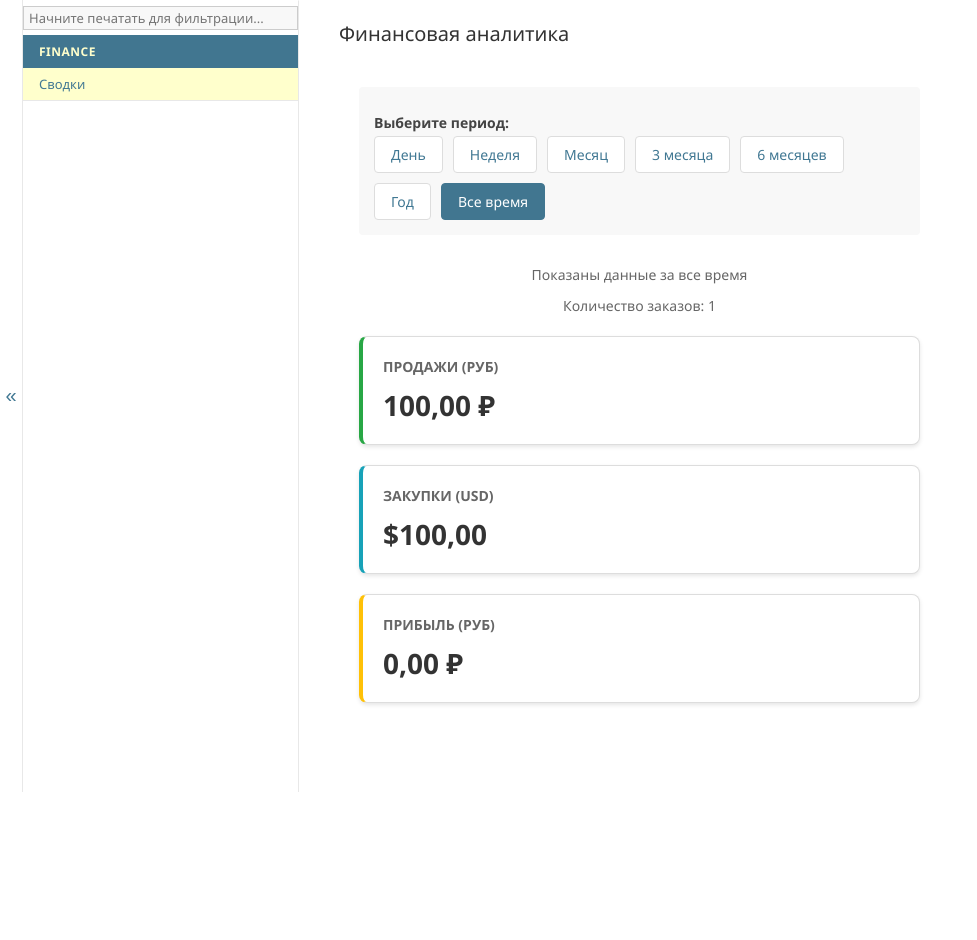
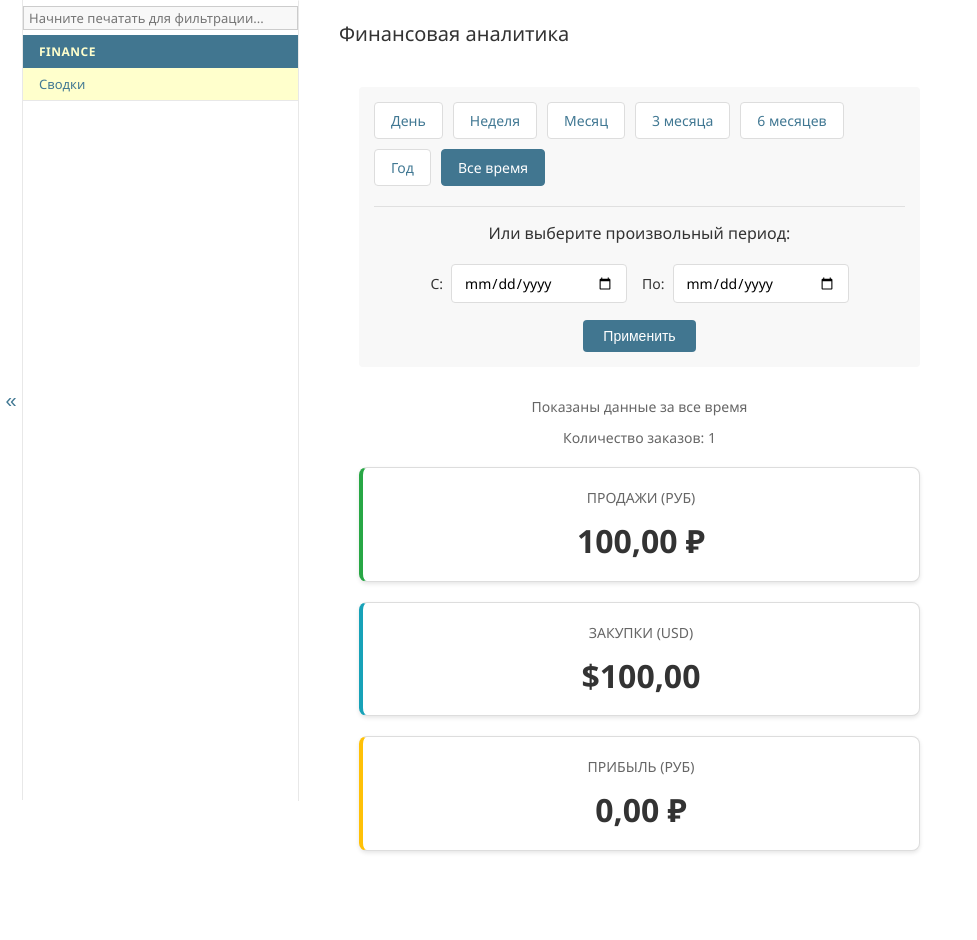
Before and after one commit to alsekaram/perfumancer, a Django app: page /analytics/ in a window 1280 px wide. Shown: the part 92-1032 px from the top of the page, without its empty margins (0-977 px from the left). Before the commit the page ends 884 px from the top, so only its background shows below. Run offline with Django 5.2, Linux system fonts and the light colour scheme; a user stored in the database is signed in; tables that the repository leaves empty hold one stand-in row (values such as "Sample post"); lists and menus that the app fills with data are empty; parts of the project's set-up code (start-up, migrations or seed data) failed here and were passed over.

Commit message:
Add custom date range filtering to financial analytics
Enhanced the financial analytics view and template with support for custom date range filtering. Included date range input fields, improved date handling logic, and updated styles for a polished user experience.

```diff
--- a/perfumancer/perfume/templates/admin/perfume/financial_analytics.html
+++ b/perfumancer/perfume/templates/admin/perfume/financial_analytics.html
@@ -24,6 +24,7 @@
         display: flex;
         gap: 10px;
         flex-wrap: wrap;
+        margin-bottom: 20px;
     }
 
     .period-btn {
@@ -59,19 +60,22 @@
         border-radius: 8px;
         padding: 20px;
         box-shadow: 0 2px 4px rgba(0,0,0,0.1);
+        text-align: center;
     }
 
     .metric-card h3 {
-        margin: 0 0 10px 0;
+        margin: 0 0 15px 0;
         color: #666;
         font-size: 14px;
         text-transform: uppercase;
+        font-weight: normal;
     }
 
     .metric-value {
-        font-size: 28px;
+        font-size: 32px;
         font-weight: bold;
         color: #333;
+        line-height: 1.2;
     }
 
     .metric-card.sales { border-left: 4px solid #28a745; }
@@ -85,12 +89,66 @@
         margin-bottom: 20px;
     }
 
-    .debug-info {
-        background: #f0f0f0;
-        padding: 10px;
-        margin: 20px 0;
+    .custom-date-range {
+        border-top: 1px solid #e0e0e0;
+        padding-top: 15px;
+        margin-top: 20px;
+    }
+
+    .date-range-form {
+        display: flex;
+        gap: 15px;
+        align-items: center;
+        flex-wrap: wrap;
+        justify-content: center;
+    }
+
+    .date-input-group {
+        display: flex;
+        align-items: center;
+        gap: 8px;
+    }
+
+    .date-input {
+        padding: 8px 12px;
+        border: 1px solid #ddd;
         border-radius: 4px;
-        font-size: 12px;
+        font-size: 14px;
+        width: 150px;
+    }
+
+    .date-input:focus {
+        outline: none;
+        border-color: #417690;
+        box-shadow: 0 0 0 2px rgba(65, 118, 144, 0.1);
+    }
+
+    .apply-btn {
+        padding: 8px 20px;
+        background: #417690;
+        color: white;
+        border: none;
+        border-radius: 4px;
+        cursor: pointer;
+        font-size: 14px;
+        transition: background 0.3s;
+    }
+
+    .apply-btn:hover {
+        background: #205067;
+    }
+
+    .date-label {
+        font-weight: 500;
+        color: #333;
+    }
+
+    .custom-date-title {
+        text-align: center;
+        margin: 0 0 15px 0;
+        color: #333;
+        font-size: 16px;
+        font-weight: normal;
     }
 </style>
 {% endblock %}
@@ -105,11 +163,9 @@
 {% endblock %}
 
 {% block content %}
-
 <div class="analytics-container">
     <!-- Фильтр по периодам -->
     <div class="period-filter">
-        <h3>Выберите период:</h3>
         <div class="period-buttons">
             <a href="?period=day" class="period-btn {% if period == 'day' %}active{% endif %}">
                 День
@@ -133,6 +189,41 @@
                 Все время
             </a>
         </div>
+
+        <div class="custom-date-range">
+            <h4 class="custom-date-title">Или выберите произвольный период:</h4>
+            <form method="get" action="" class="date-range-form">
+                <div class="date-input-group">
+                    <label for="date_from" class="date-label">С:</label>
+                    <input type="date"
+                           id="date_from"
+                           name="date__gte"
+                           value="{{ date_from }}"
+                           class="date-input"
+                           placeholder="дд.мм.гггг">
+                </div>
+
+                <div class="date-input-group">
+                    <label for="date_to" class="date-label">По:</label>
+                    <input type="date"
+                           id="date_to"
+                           name="date__lte"
+                           value="{{ date_to }}"
+                           class="date-input"
+                           placeholder="дд.мм.гггг">
+                </div>
+
+                <button type="submit" class="apply-btn">
+                    Применить
+                </button>
+
+                {% if period == 'custom' %}
+                <a href="?" style="color: #dc3545; text-decoration: none; font-size: 14px;">
+                    ✕ Сбросить
+                </a>
+                {% endif %}
+            </form>
+        </div>
     </div>
 
     <!-- Информация о периоде -->
@@ -148,43 +239,19 @@
     <!-- Метрики -->
     <div class="metrics-grid">
         <div class="metric-card sales">
-            <h3>Продажи (РУБ)</h3>
+            <h3>ПРОДАЖИ (РУБ)</h3>
             <div class="metric-value">{{ total_sales_rub|floatformat:2 }} ₽</div>
         </div>
 
         <div class="metric-card purchases-usd">
-            <h3>Закупки (USD)</h3>
+            <h3>ЗАКУПКИ (USD)</h3>
             <div class="metric-value">${{ total_purchases_usd|floatformat:2 }}</div>
         </div>
 
-<!--        <div class="metric-card purchases-rub">-->
-<!--            <h3>Закупки (РУБ)</h3>-->
-<!--            <div class="metric-value">{{ total_purchases_rub|floatformat:2 }} ₽</div>-->
-<!--        </div>-->
-
         <div class="metric-card profit">
-            <h3>Прибыль (РУБ)</h3>
+            <h3>ПРИБЫЛЬ (РУБ)</h3>
             <div class="metric-value">{{ total_profit|floatformat:2 }} ₽</div>
         </div>
     </div>
-
-<!--    &lt;!&ndash; Дополнительные действия &ndash;&gt;-->
-<!--    <div class="actions">-->
-<!--        <a href="{% url 'admin:perfume_order_changelist' %}" class="button default">-->
-<!--            Перейти к заказам-->
-<!--        </a>-->
-<!--    </div>-->
-
-<!--    {% if user.is_superuser %}-->
-<!--    &lt;!&ndash; Диагностическая информация (только для суперпользователя) &ndash;&gt;-->
-<!--    <div class="debug-info">-->
-<!--        <h4>Диагностическая информация:</h4>-->
-<!--        <p>Всего заказов в выбранном периоде: {{ debug_info.total_orders }}</p>-->
-<!--        <p>Всего позиций товаров: {{ debug_info.total_items }}</p>-->
-<!--        <p>Позиций с розничной ценой: {{ debug_info.has_retail_prices }}</p>-->
-<!--        <p>Позиций с ценой закупки USD: {{ debug_info.has_purchase_usd }}</p>-->
-<!--        <p>Позиций с ценой закупки РУБ: {{ debug_info.has_purchase_rub }}</p>-->
-<!--    </div>-->
-<!--    {% endif %}-->
 </div>
 {% endblock %}
--- a/perfumancer/perfume/views_analytics.py
+++ b/perfumancer/perfume/views_analytics.py
@@ -2,7 +2,7 @@ from django.utils import timezone
 from django.db.models import Sum, F, Q, DecimalField, Count
 from django.shortcuts import render
 from django.contrib.admin.views.decorators import staff_member_required
-from datetime import timedelta
+from datetime import timedelta, datetime
 from decimal import Decimal
 
 from .models import Order, OrderItem, OrderStatus
@@ -17,20 +17,39 @@ def financial_analytics(request):
     period = request.GET.get('period', 'all')
     include_all_statuses = request.GET.get('all_statuses', 'true') == 'true'
 
-    # Определяем дату начала в зависимости от периода
+    # Получаем даты из параметров (для кастомного диапазона)
+    date_from = request.GET.get('date__gte')
+    date_to = request.GET.get('date__lte')
+
+    # Определяем дату начала и конца
     end_date = timezone.now().date()
     start_date = None
 
-    period_mapping = {
-        'day': end_date,  # Сегодня
-        'week': end_date - timedelta(days=7),
-        'month': end_date - timedelta(days=30),
-        '3months': end_date - timedelta(days=90),
-        '6months': end_date - timedelta(days=180),
-        'year': end_date - timedelta(days=365),
-    }
+    # Если указан кастомный диапазон дат
+    if date_from or date_to:
+        period = 'custom'
+        if date_from:
+            try:
+                start_date = datetime.strptime(date_from, '%Y-%m-%d').date()
+            except ValueError:
+                start_date = None
+        if date_to:
+            try:
+                end_date = datetime.strptime(date_to, '%Y-%m-%d').date()
+            except ValueError:
+                end_date = timezone.now().date()
+    else:
+        # Стандартные периоды
+        period_mapping = {
+            'day': end_date,  # Сегодня
+            'week': end_date - timedelta(days=7),
+            'month': end_date - timedelta(days=30),
+            '3months': end_date - timedelta(days=90),
+            '6months': end_date - timedelta(days=180),
+            'year': end_date - timedelta(days=365),
+        }
 
-    start_date = period_mapping.get(period)
+        start_date = period_mapping.get(period)
 
     # Базовый queryset для заказов
     orders_qs = Order.objects.all()
@@ -44,8 +63,13 @@ def financial_analytics(request):
         if completed_statuses.exists():
             orders_qs = orders_qs.filter(status__in=completed_statuses)
 
-    if start_date:
+    # Фильтрация по датам
+    if start_date and end_date:
+        orders_qs = orders_qs.filter(date__gte=start_date, date__lte=end_date)
+    elif start_date:
         orders_qs = orders_qs.filter(date__gte=start_date)
+    elif end_date:
+        orders_qs = orders_qs.filter(date__lte=end_date)
 
     # Агрегация данных через OrderItem для корректного подсчета
     items_qs = OrderItem.objects.filter(order__in=orders_qs)
@@ -103,6 +127,8 @@ def financial_analytics(request):
         'end_date': end_date,
         'orders_count': orders_qs.count(),
         'debug_info': debug_info,
+        'date_from': date_from,
+        'date_to': date_to,
     }
 
     return render(request, 'admin/perfume/financial_analytics.html', context)
```
